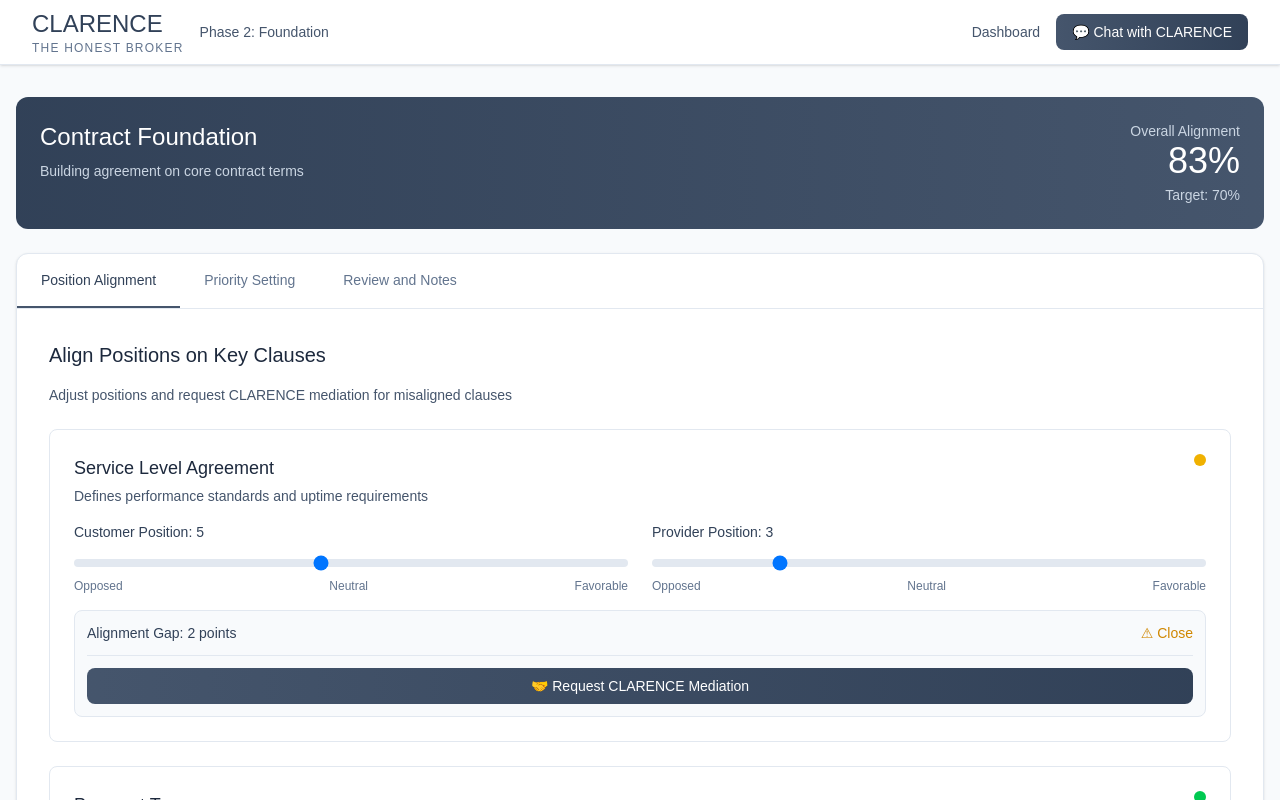
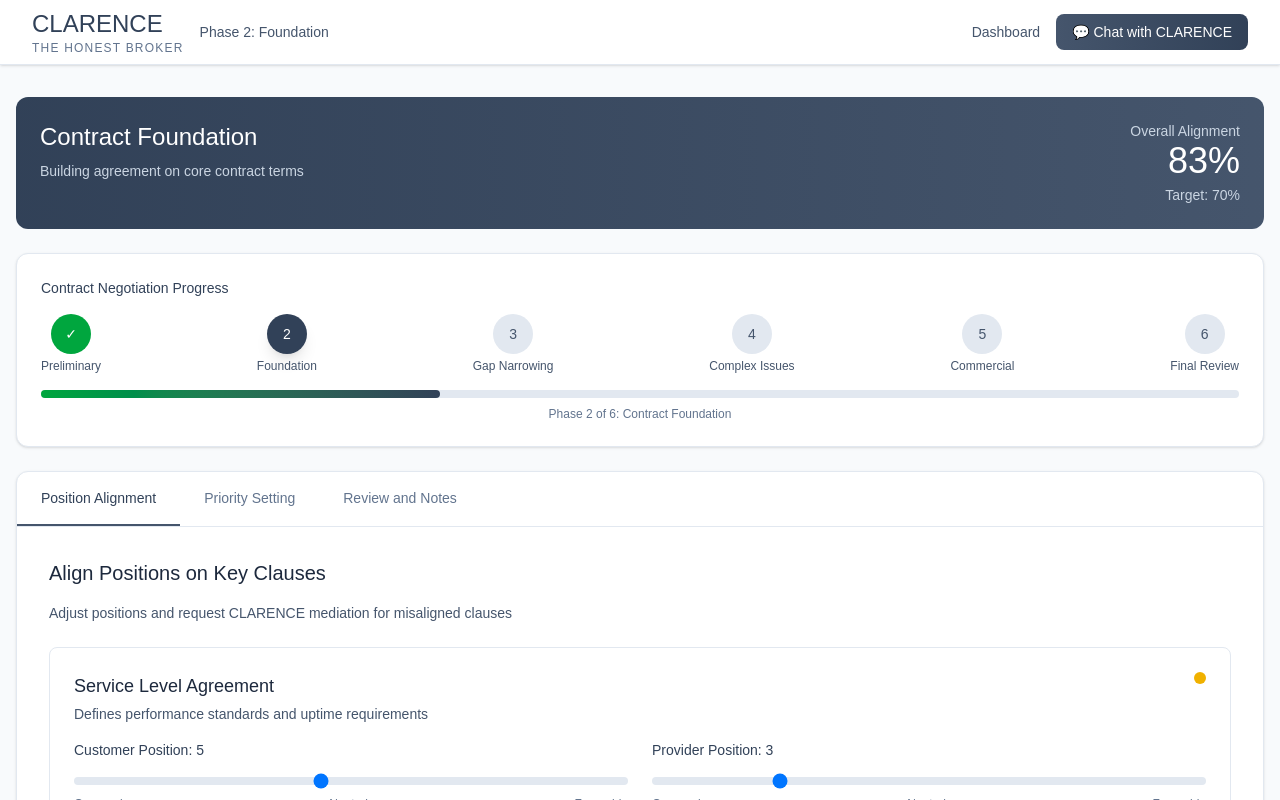
Before and after one commit to SpikeIreland/clarence, a Next.js app: page /auth/foundation in a window 1280 px wide. Shown: the top 800 px of the page. Built offline with nearby package versions, Linux system fonts and the light colour scheme; sample sign-in values are in the browser's storage.

Commit message:
Fix: Restore and enhance phase progress indicators on assessment and foundation pages

```diff
--- a/app/auth/foundation/page.tsx
+++ b/app/auth/foundation/page.tsx
@@ -347,7 +347,27 @@ export default function FoundationPhase() {
           </div>
         </div>
 
-        {/* Tabs Navigation */}
+        {/* Phase Progress Bar */}
+        <div className="bg-white rounded-xl shadow-sm border border-slate-200 p-6 mb-6">
+          <h3 className="text-sm font-medium text-slate-700 mb-4">Contract Negotiation Progress</h3>
+          <div className="flex justify-between items-center mb-4">
+            {phases.map((phase) => (
+              <div key={phase.num} className="flex flex-col items-center">
+                <div className={`w-10 h-10 rounded-full flex items-center justify-center font-medium text-sm
+                  ${phase.complete ? 'bg-green-600 text-white' :
+                    phase.active ? 'bg-slate-700 text-white shadow-lg' : 'bg-slate-200 text-slate-600'}`}>
+                  {phase.complete ? '✓' : phase.num}
+                </div>
+                <span className="text-xs mt-1 text-slate-600">{phase.name}</span>
+              </div>
+            ))}
+          </div>
+          <div className="w-full bg-slate-200 rounded-full h-2">
+            <div className="bg-gradient-to-r from-green-600 to-slate-700 h-2 rounded-full transition-all duration-500"
+                 style={{ width: '33.33%' }}></div>
+          </div>
+          <p className="text-xs text-slate-500 mt-2 text-center">Phase 2 of 6: Contract Foundation</p>
+        </div>
         <div className="bg-white rounded-xl shadow-sm border border-slate-200 mb-6">
           <div className="border-b border-slate-200">
             <div className="flex">
```
